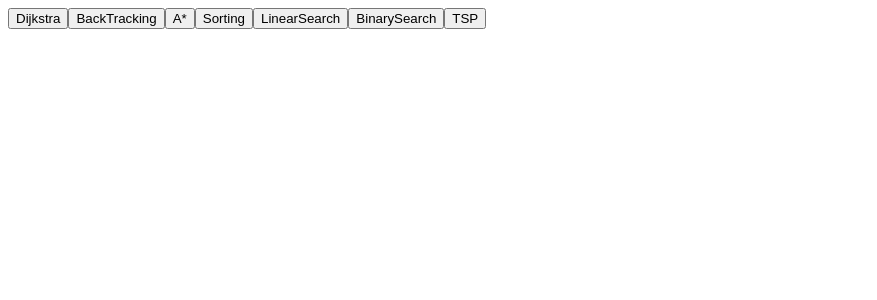
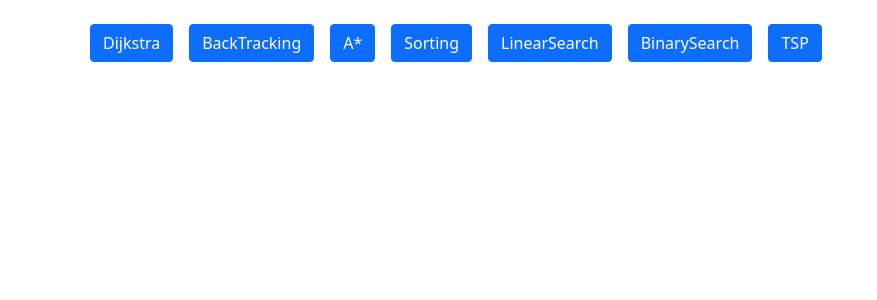
Before and after one commit to YashSanthalia/LearnAlgo, a React (Create React App) app: page / in a window 1280 px wide. Shown: the top 300 px of the page, without its empty margins (0-877 px from the left). Built offline with nearby package versions, Linux system fonts and the light colour scheme.

Commit message:
btn classname added

```diff
--- a/package.json
+++ b/package.json
@@ -6,6 +6,7 @@
     "@testing-library/jest-dom": "^5.11.10",
     "@testing-library/react": "^11.2.6",
     "@testing-library/user-event": "^12.8.3",
+    "bootstrap": "^5.0.1",
     "react": "^17.0.2",
     "react-dom": "^17.0.2",
     "react-p5": "^1.3.18",
--- a/src/App.js
+++ b/src/App.js
@@ -6,6 +6,7 @@ import Sorting from "./sorting/Sorting";
 import LinearSearch from "./linearsearch/LinearSearch";
 import BinarySearch from "./binarysearch/BinarySearch";
 import TSP from "./tsp/TSP";
+import 'bootstrap/dist/css/bootstrap.min.css';
 
 class App extends React.Component {
   state = { option: 0 };
@@ -17,50 +18,50 @@ class App extends React.Component {
   render() {
     if (this.state.option === 0) {
       return (
-        <div>
-          <button
+        <div className="container mt-3">
+          <button className="btn btn-primary m-2"
             onClick={() => {
               this.setState({ option: 1 });
             }}
           >
             Dijkstra
           </button>
-          <button
+          <button className="btn btn-primary m-2"
             onClick={() => {
               this.setState({ option: 2 });
             }}
           >
             BackTracking
           </button>
-          <button
+          <button className="btn btn-primary m-2"
             onClick={() => {
               this.setState({ option: 3 });
             }}
           >
             A*
           </button>
-          <button
+          <button className="btn btn-primary m-2"
             onClick={() => {
               this.setState({ option: 4 });
             }}
           >
             Sorting
           </button>
-          <button
+          <button className="btn btn-primary m-2"
             onClick={() => {
               this.setState({ option: 5 });
             }}
           >
             LinearSearch
           </button>
-          <button
+          <button className="btn btn-primary m-2"
             onClick={() => {
               this.setState({ option: 6 });
             }}
           >
             BinarySearch
           </button>
-          <button
+          <button className="btn btn-primary m-2"
             onClick={() => {
               this.setState({ option: 7 });
             }}
--- a/src/utility_components/BackButton.js
+++ b/src/utility_components/BackButton.js
@@ -6,7 +6,7 @@ class BackButton extends React.Component {
   };
 
   render() {
-    return <button onClick={this.onBackButtonClick}>Back</button>;
+    return <button onClick={this.onBackButtonClick} className="btn btn-primary m-2">Back</button>;
   }
 }
 
--- a/src/utility_components/ClearButton.js
+++ b/src/utility_components/ClearButton.js
@@ -6,7 +6,7 @@ class ClearButton extends React.Component {
   };
 
   render() {
-    return <button onClick={this.onClearButtonClick}>Clear</button>;
+    return <button onClick={this.onClearButtonClick} className="btn btn-primary m-2">Clear</button>;
   }
 }
 
--- a/src/utility_components/SearchButton.js
+++ b/src/utility_components/SearchButton.js
@@ -6,7 +6,7 @@ class SearchButton extends React.Component {
   };
 
   render() {
-    return <button onClick={this.onSearchButtonClick}>Search</button>;
+    return <button onClick={this.onSearchButtonClick} className="btn btn-primary m-2">Search</button>;
   }
 }
 
--- a/src/utility_components/StartButton.js
+++ b/src/utility_components/StartButton.js
@@ -6,7 +6,7 @@ class StartButton extends React.Component {
   };
 
   render() {
-    return <button onClick={this.onStartButtonClick}>Start</button>;
+    return <button onClick={this.onStartButtonClick} className="btn btn-primary m-2">Start</button>;
   }
 }
 
```
Also changed, not shown: 2 other files (tests, documents, lock files or other folders).
